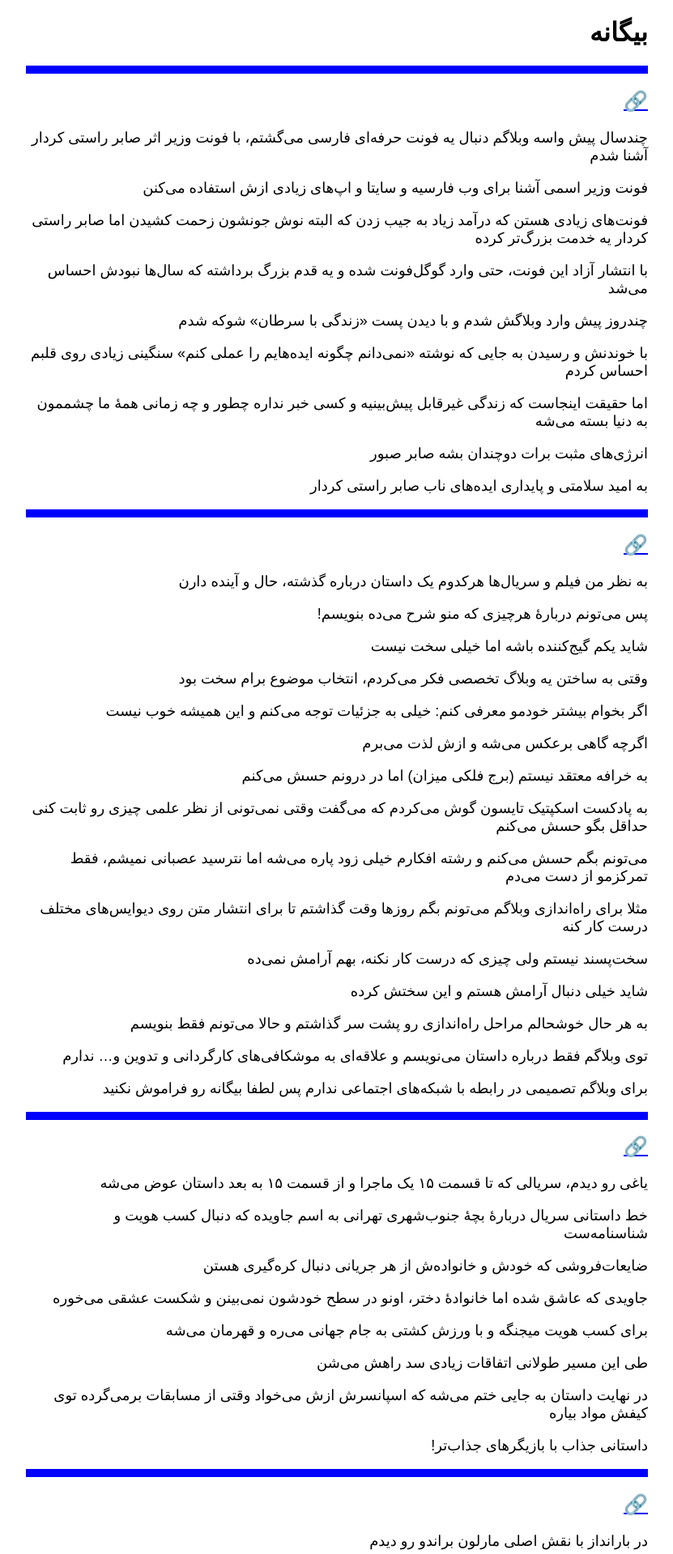
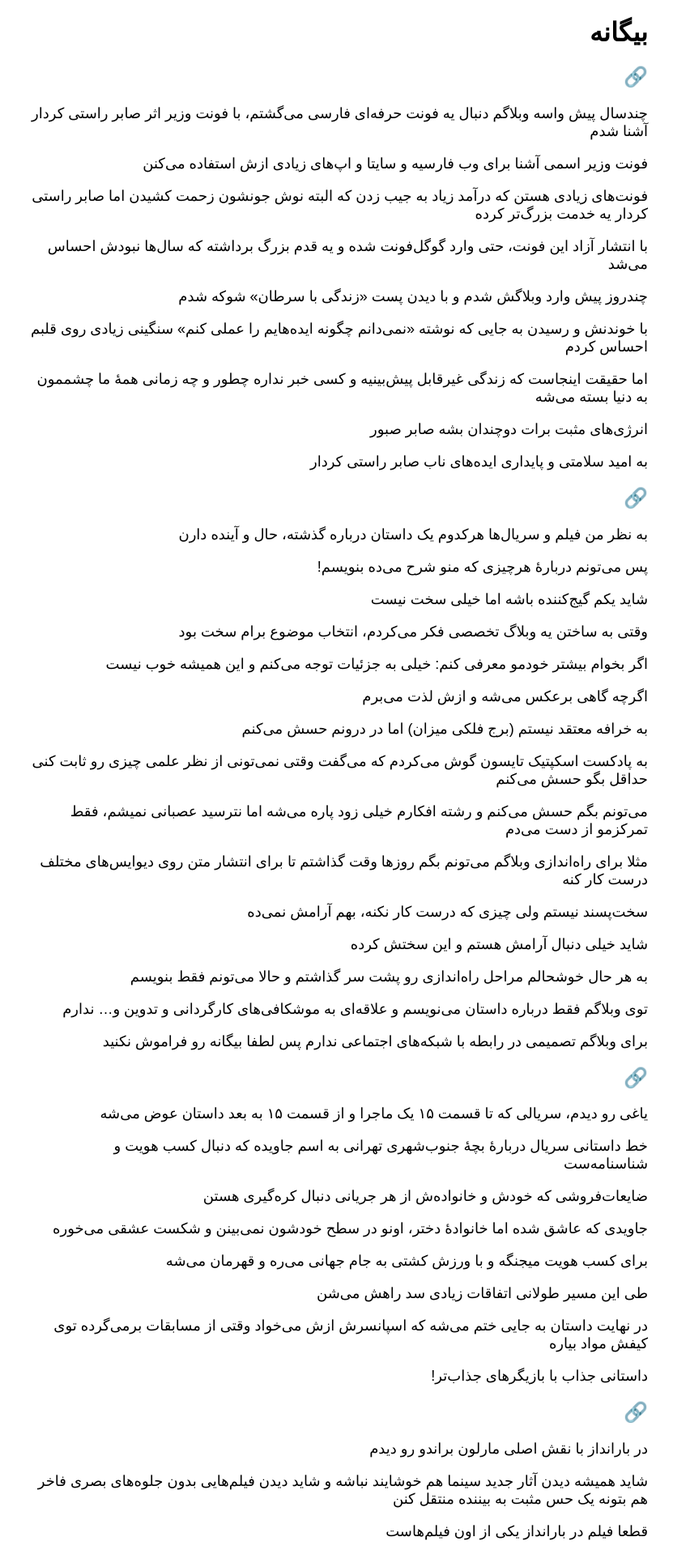
Before and after one commit to darkblog/darkblog.github.io, a Jekyll site: the page built from index.html, in a window 1280 px wide. Shown: the top 1919 px of the page at 81% size, without its empty margins (224-1055 px from the left). Built offline with Jekyll 4.4.1, drawn with Linux system fonts in a browser that asks for light colours.

Commit message:
Update index.html

```diff
--- a/index.html
+++ b/index.html
@@ -9,12 +9,11 @@
 <meta charset="utf-8">
 <meta name="viewport" content="width=device-width, initial-scale=1">
 <link rel="canonical" href="https://biganeh.com/">
-<style>body{font-family:sans-serif;margin:auto;padding:0 1.25em 0 1.25em;max-width:48em}p{font-size:large}hr{border:thick solid blue}</style>
+<style>body{font-family:sans-serif;margin:auto;padding:0 1.25em 0 1.25em;max-width:48em}p{font-size:large}a{text-decoration:none}</style>
 </head>
 <body>
 <h1>بیگانه</h1>
 {% for post in site.posts limit:1000 %}
-<hr>
 <h2><a href="{{ site.url }}{{ post.url }}">🔗</a></h2>
 {{ post.content }}
 {% endfor %}
```
